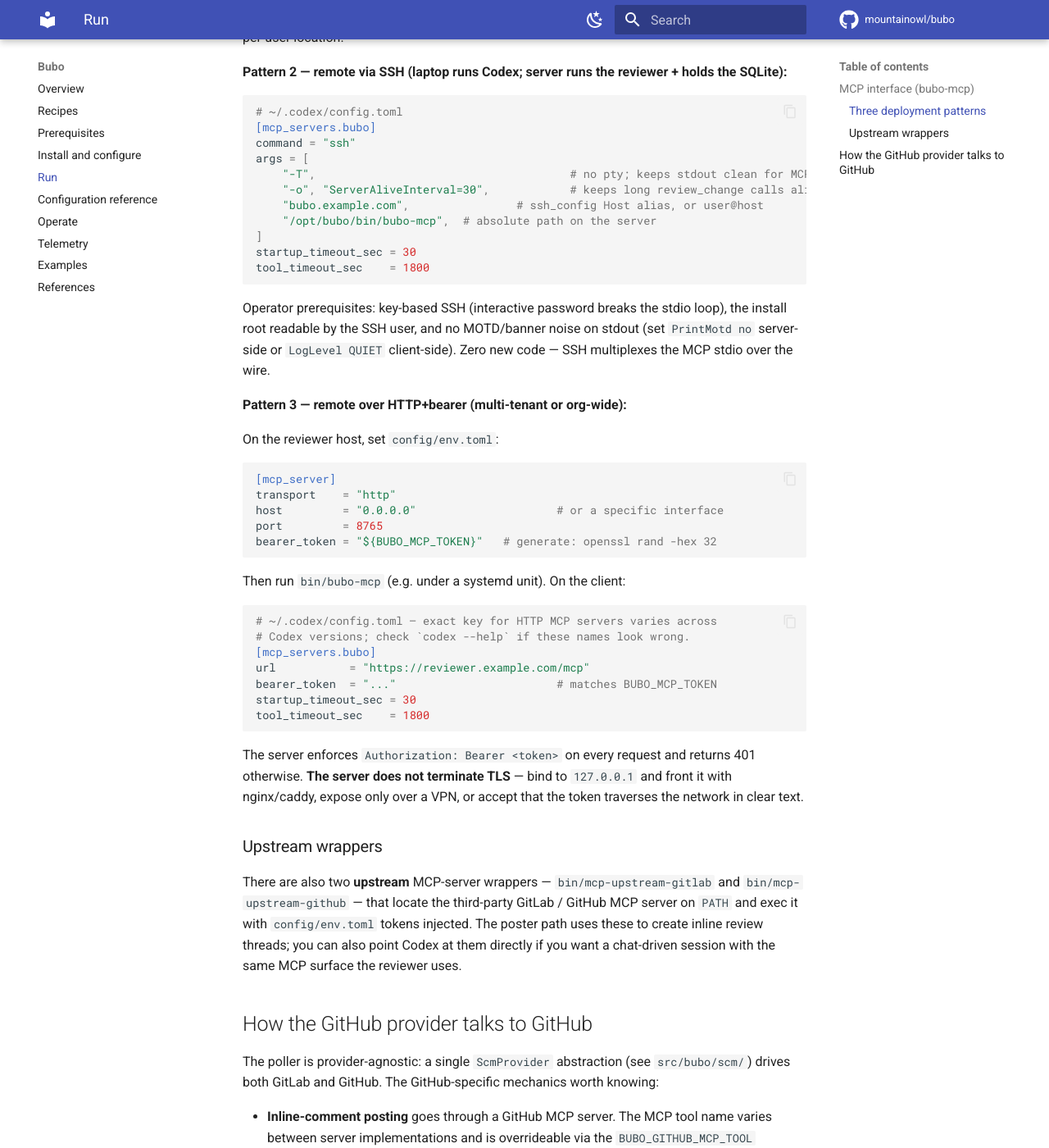
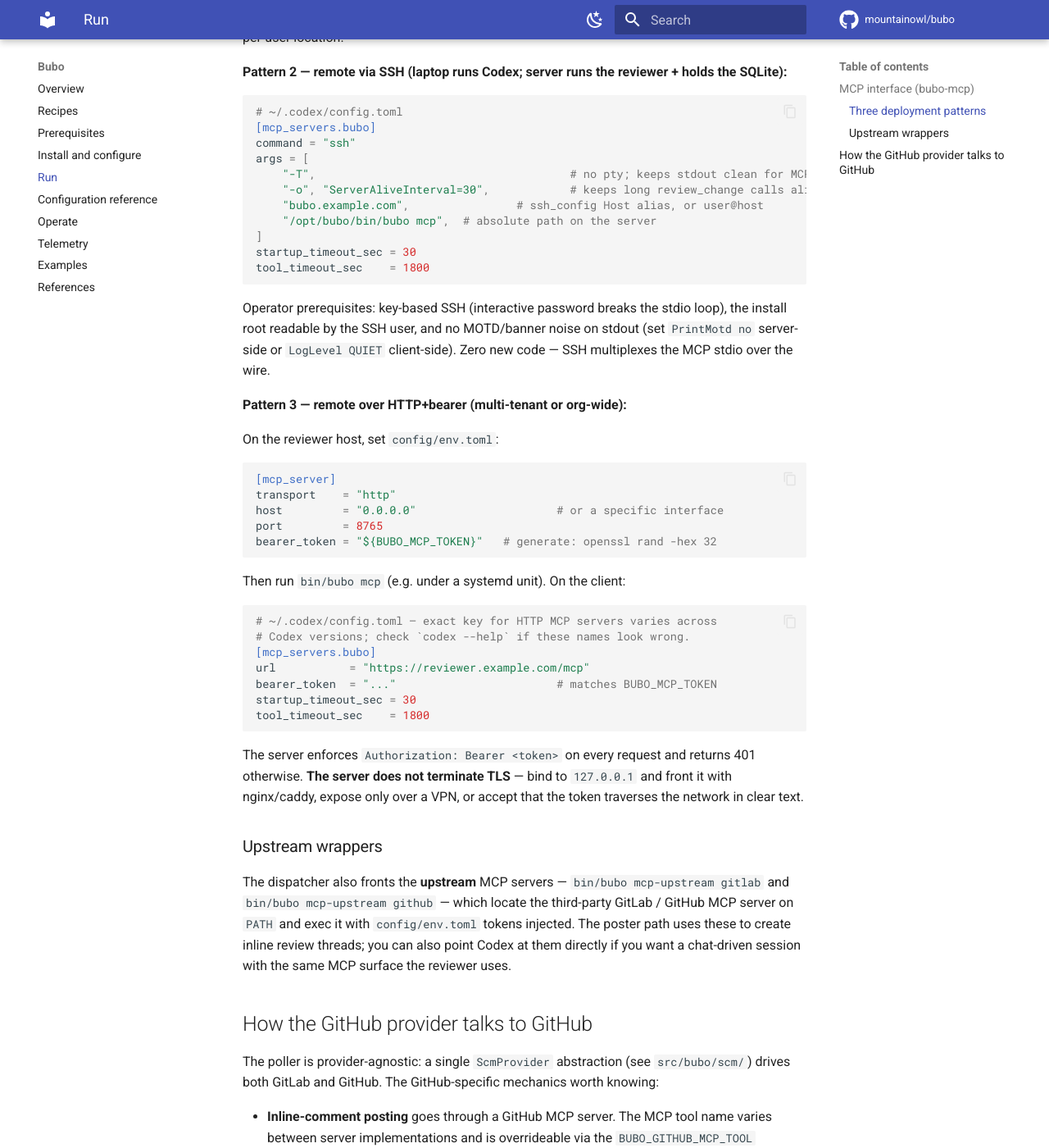
Before and after one commit to mountainowl/ai-code-review, an MkDocs documentation site: the page built from docs/run.md, in a window 1280 px wide and 1400 px high, scrolled down 1865 px. Shown: the whole window at 82% size. Built offline with MkDocs 1.6.1 and Material for MkDocs 9.7.7, drawn with Linux system fonts in a browser that asks for light colours; comment, search, counter and statistics services are not loaded; some of the changed text lies outside the part shown.

Commit message:
refactor!: consolidate bin/ launchers into a single bin/bubo dispatcher
The bin/ launchers were many tiny scripts that each resolved ROOT, sourced
bin/bubo-env, and exec'd one thing -- wrapper calling wrapper. Collapse them
into one bin/bubo dispatcher with subcommands; the env-loading bin/bubo-env
did is now an internal load_env function each subcommand calls.

- New bin/bubo: `poll` (bubo-poller), `mcp` (bubo-mcp), and
  `mcp-upstream <github|gitlab>` (locate + run the third-party MCP server).
- Delete bin/bubo-poller, bin/bubo-mcp, bin/mcp-upstream-gitlab,
  bin/mcp-upstream-github, bin/bubo-env.
- codex-config.toml, bubo.cron, bubo.service now invoke `bin/bubo <subcmd>`.
- Update docstrings/comments + docs/run.md to the new paths.

BREAKING CHANGE: the per-command bin/ launchers are gone. Re-run `bubo init`
to re-stamp ~/.codex/config.toml with the new command paths, and update any
hand-written cron/systemd units or MCP client config referencing old bin/
paths.

````diff
--- a/docs/run.md
+++ b/docs/run.md
@@ -63,8 +63,8 @@
 ```toml
 # ~/.codex/config.toml
 [mcp_servers.bubo]
-command = "/absolute/path/to/bubo/bin/bubo-mcp"
-args    = []
+command = "/absolute/path/to/bubo/bin/bubo"
+args    = ["mcp"]
 startup_timeout_sec = 20
 tool_timeout_sec    = 1800   # ≥ [review].timeout_seconds for review_change
 ```
@@ -83,7 +83,7 @@
     "-T",                                      # no pty; keeps stdout clean for MCP framing
     "-o", "ServerAliveInterval=30",            # keeps long review_change calls alive across NAT
     "bubo.example.com",                # ssh_config Host alias, or user@host
-    "/opt/bubo/bin/bubo-mcp",  # absolute path on the server
+    "/opt/bubo/bin/bubo mcp",  # absolute path on the server
 ]
 startup_timeout_sec = 30
 tool_timeout_sec    = 1800
@@ -107,7 +107,7 @@
 bearer_token = "${BUBO_MCP_TOKEN}"   # generate: openssl rand -hex 32
 ```
 
-Then run `bin/bubo-mcp` (e.g. under a systemd unit). On the client:
+Then run `bin/bubo mcp` (e.g. under a systemd unit). On the client:
 
 ```toml
 # ~/.codex/config.toml — exact key for HTTP MCP servers varies across
@@ -126,12 +126,12 @@
 
 ### Upstream wrappers
 
-There are also two **upstream** MCP-server wrappers — `bin/mcp-upstream-gitlab`
-and `bin/mcp-upstream-github` — that locate the third-party GitLab / GitHub
-MCP server on `PATH` and exec it with `config/env.toml` tokens injected. The
-poster path uses these to create inline review threads; you can also point
-Codex at them directly if you want a chat-driven session with the same
-MCP surface the reviewer uses.
+The dispatcher also fronts the **upstream** MCP servers — `bin/bubo
+mcp-upstream gitlab` and `bin/bubo mcp-upstream github` — which locate the
+third-party GitLab / GitHub MCP server on `PATH` and exec it with
+`config/env.toml` tokens injected. The poster path uses these to create
+inline review threads; you can also point Codex at them directly if you want
+a chat-driven session with the same MCP surface the reviewer uses.
 
 ## How the GitHub provider talks to GitHub
 
````
Also changed, not shown: CHANGELOG.md (+10 -0 lines), 18 other files.
